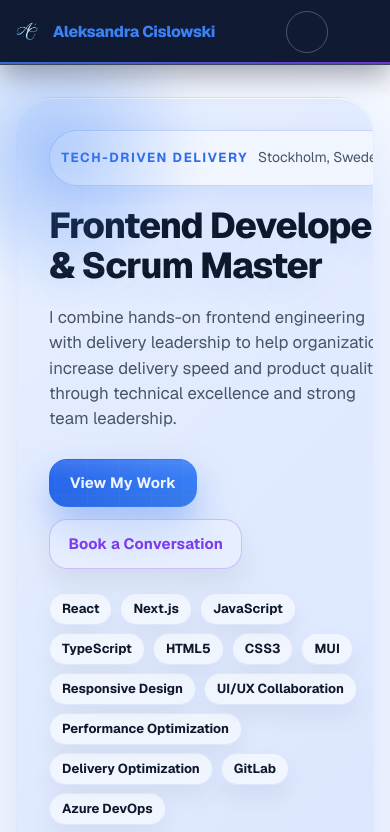
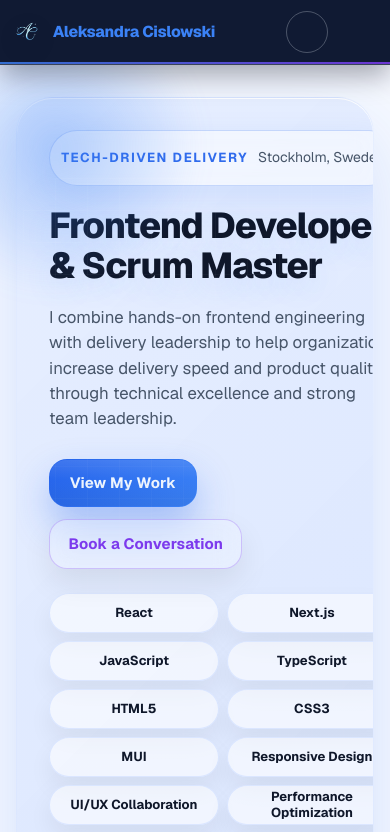
Before and after one commit to AleksandraCislowski/portfolio, a Next.js app: page / in a window 390 px wide. Shown: the top 832 px of the page. Built offline with nearby package versions, Linux system fonts and the light colour scheme; some icons are missing.

Commit message:
feat(hero): refactor HeroMeta layout to use grid and update MetaChip styles for improved responsiveness feat(i18n): remove "GitLab" from English, Polish, and Swedish translations

```diff
--- a/components/hero/Hero.styles.tsx
+++ b/components/hero/Hero.styles.tsx
@@ -283,10 +283,14 @@ export const SecondaryHeroButton = styled(Button)(({ theme }) => ({
 }));
 
 export const HeroMeta = styled(Stack)(({ theme }) => ({
-  flexDirection: 'row',
-  flexWrap: 'wrap',
+  display: 'grid',
+  gridTemplateColumns: 'repeat(2, minmax(0, 1fr))',
   gap: theme.spacing(1),
   marginBottom: theme.spacing(2.5),
+  maxWidth: 640,
+  [theme.breakpoints.up('md')]: {
+    gridTemplateColumns: 'repeat(3, minmax(0, 1fr))',
+  },
 }));
 
 export const HeroSignals = styled(Stack)(({ theme }) => ({
@@ -312,13 +316,21 @@ export const SignalItem = styled(Box)(({ theme }) => ({
 }));
 
 export const MetaChip = styled(MotionChip)(({ theme }) => ({
+  width: '100%',
+  minHeight: 40,
   borderRadius: 999,
   backgroundColor: alpha(theme.palette.background.paper, 0.58),
   border: `1px solid ${alpha(theme.palette.divider, 0.9)}`,
   color: theme.palette.text.primary,
   boxShadow: `0 12px 24px ${alpha(theme.palette.common.black, theme.palette.mode === 'dark' ? 0.14 : 0.06)}`,
+  justifyContent: 'center',
   '& .MuiChip-label': {
+    display: 'block',
     fontWeight: 700,
+    textAlign: 'center',
+    whiteSpace: 'normal',
+    lineHeight: 1.25,
+    paddingInline: theme.spacing(1.5),
   },
 }));
 
--- a/i18n/en.json
+++ b/i18n/en.json
@@ -29,7 +29,6 @@
       "UI/UX Collaboration",
       "Performance Optimization",
       "Delivery Optimization",
-      "GitLab",
       "Azure DevOps"
     ],
     "signals": [
--- a/i18n/pl.json
+++ b/i18n/pl.json
@@ -29,7 +29,6 @@
       "Współpraca UI/UX",
       "Optymalizacja wydajności",
       "Usprawnianie procesów",
-      "GitLab",
       "Azure DevOps"
     ],
     "signals": [
--- a/i18n/sv.json
+++ b/i18n/sv.json
@@ -29,7 +29,6 @@
       "UI/UX-samarbete",
       "Prestandaoptimering",
       "Processförbättring",
-      "GitLab",
       "Azure DevOps"
     ],
     "signals": [
```
